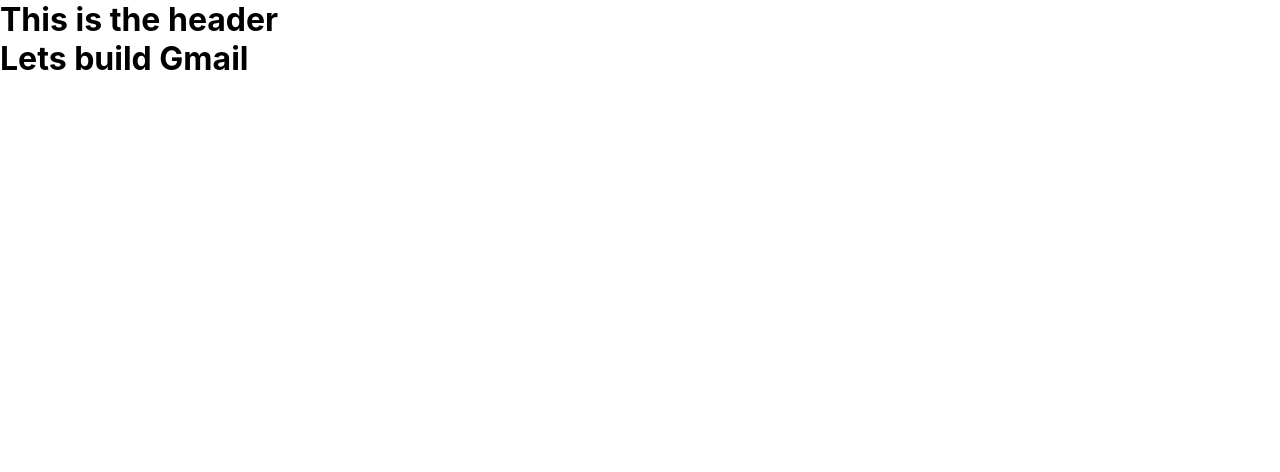
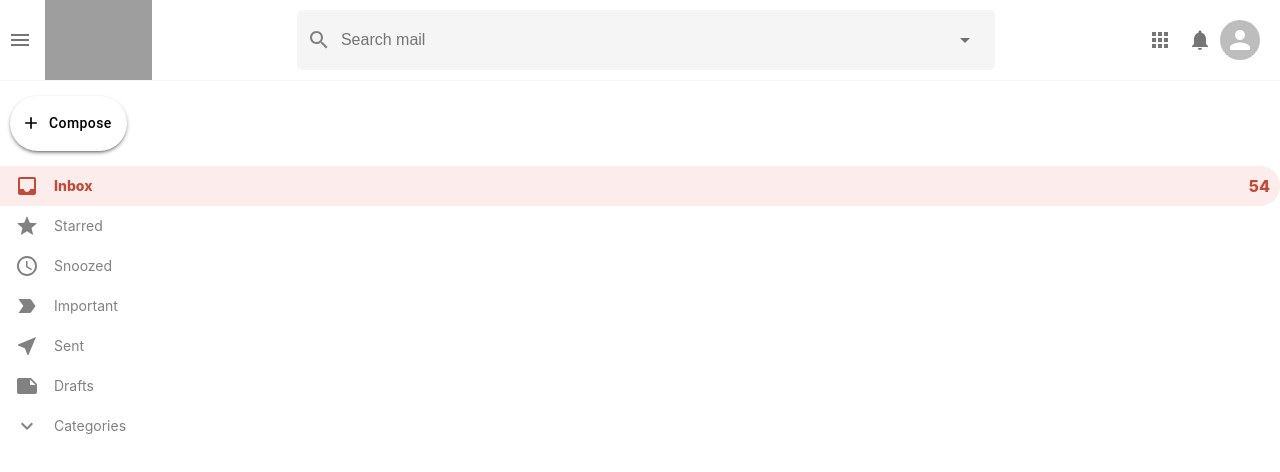
Before and after one commit to BrijeshPujara/Gmail-Clone, a React (Create React App) app in the folder gmail-clone/: page / in a window 1280 px wide. Shown: the top 472 px of the page. Built offline with nearby package versions, Linux system fonts and the light colour scheme; grey boxes are pictures that could not be loaded.

Commit message:
Sidebar designed

```diff
--- a/gmail-clone/package.json
+++ b/gmail-clone/package.json
@@ -3,6 +3,10 @@
   "version": "0.1.0",
   "private": true,
   "dependencies": {
+    "@emotion/react": "^11.8.2",
+    "@emotion/styled": "^11.8.1",
+    "@mui/icons-material": "^5.5.0",
+    "@mui/material": "^5.5.0",
     "@reduxjs/toolkit": "^1.8.0",
     "@testing-library/jest-dom": "^4.2.4",
     "@testing-library/react": "^9.5.0",
--- a/gmail-clone/src/App.js
+++ b/gmail-clone/src/App.js
@@ -1,12 +1,14 @@
 import React from 'react';
 import './App.css';
 import Header from './components/Header';
+import Sidebar from './components/Sidebar';
 
 function App() {
   return (
     <div className="app">
       <Header />
-      <h1>Lets build Gmail</h1>
+      <Sidebar />
+
 
     </div>
   );
--- a/gmail-clone/src/components/Header.css
+++ b/gmail-clone/src/components/Header.css
@@ -0,0 +1,44 @@
+.header {
+    display: flex;
+    align-items: center;
+    justify-content: space-between;
+    border-bottom: 1px solid whitesmoke;
+}
+
+.header-left {
+    display: flex;
+    align-items: center;
+}
+
+.header-left > img {
+    object-fit: contain;
+    height: 80px;
+    margin-left: 5px;
+}
+
+.header-middle {
+    display: flex;
+    flex: 0.7;
+    align-items: center;
+    background-color: whitesmoke;
+    padding: 10px;
+    border-radius: 5px;
+}
+
+.header-middle > .MuiSvgIcon-root {
+    color: gray;
+}
+
+.header-middle > input {
+    border: none;
+    width: 100%;
+    padding: 10px;
+    outline-width: 0;
+    font-size: medium;
+    background-color: transparent;
+}
+
+.header-right {
+    display: flex;
+    padding-right: 20px;
+}
--- a/gmail-clone/src/components/Header.js
+++ b/gmail-clone/src/components/Header.js
@@ -1,11 +1,42 @@
 import React from "react";
 import "./Header.css";
+import MenuIcon from "@mui/icons-material/Menu";
+import { Avatar, IconButton } from "@mui/material";
+import SearchIcon from "@mui/icons-material/Search";
+import ArrowDropDownIcon from "@mui/icons-material/ArrowDropDown";
+import AppsIcon from "@mui/icons-material/Apps";
+import NotificationsIcon from "@mui/icons-material/Notifications";
 
 function Header() {
-    return <div className="header">
-    <h1>This is the header</h1>
-
-    </div>;
+  return (
+    <div className="header">
+      <div className="header-left">
+        <IconButton>
+          <MenuIcon />
+        </IconButton>
+        <img
+          src="https://cdn.vox-cdn.com/thumbor/8fWz6qpiMYMsZhY4vrc9Vhl5yL8=/0x110:1320x770/fit-in/1200x600/cdn.vox-cdn.com/uploads/chorus_asset/file/21939811/newgmaillogo.jpg"
+          alt=""
+        />
+      </div>
+      <div className="header-middle">
+        <SearchIcon />
+        <input type="text" placeholder="Search mail" />
+        <IconButton>
+          <ArrowDropDownIcon />
+        </IconButton>
+      </div>
+      <div className="header-right">
+        <IconButton>
+          <AppsIcon />
+        </IconButton>
+        <IconButton>
+          <NotificationsIcon />
+              </IconButton>
+              <Avatar />
+      </div>
+    </div>
+  );
 }
 
 export default Header;
--- /dev/null
+++ b/gmail-clone/src/components/Sidebar.css
@@ -0,0 +1,14 @@
+.sidebar > button {
+    color: black;
+}
+
+.sidebar-compose{
+    margin-top: 15px !important;
+    margin-left: 10px !important;
+    margin-bottom: 15px !important;
+    text-transform: capitalize !important;
+    color: gray;
+    padding: 15px !important;
+    border-radius: 30px !important;
+    box-shadow: 0px 2px 5px -2px black;
+}
--- /dev/null
+++ b/gmail-clone/src/components/Sidebar.js
@@ -0,0 +1,40 @@
+import { Button } from "@mui/material";
+import React from "react";
+import "./Sidebar.css";
+import AddIcon from "@mui/icons-material/Add";
+import InboxIcon from "@mui/icons-material/Inbox";
+import StarIcon from "@mui/icons-material/Star";
+import AccessTimeIcon from "@mui/icons-material/AccessTime";
+import LabelImportantIcon from "@mui/icons-material/LabelImportant";
+import NearMeIcon from "@mui/icons-material/NearMe";
+import NoteIcon from "@mui/icons-material/Note";
+import ExpandMoreIcon from "@mui/icons-material/ExpandMore";
+import SidebarOption from "./SidebarOption";
+
+function Sidebar() {
+  return (
+    <div className="sidebar">
+      <Button
+        startIcon={<AddIcon fontSize="large" />}
+        className="sidebar-compose"
+      >
+        Compose
+      </Button>
+
+      <SidebarOption
+        Icon={InboxIcon}
+        title="Inbox"
+        number={54}
+        selected={true}
+      />
+      <SidebarOption Icon={StarIcon} title="Starred" number={54} />
+      <SidebarOption Icon={AccessTimeIcon} title="Snoozed" number={54} />
+      <SidebarOption Icon={LabelImportantIcon} title="Important" number={54} />
+      <SidebarOption Icon={NearMeIcon} title="Sent" number={54} />
+      <SidebarOption Icon={NoteIcon} title="Drafts" number={54} />
+      <SidebarOption Icon={ExpandMoreIcon} title="Categories" number={54} />
+    </div>
+  );
+}
+
+export default Sidebar;
--- /dev/null
+++ b/gmail-clone/src/components/SidebarOption.css
@@ -0,0 +1,44 @@
+.sidebarOption {
+  display: flex;
+  align-items: center;
+  height: 40px;
+  padding: 0 10px;
+  border-top-right-radius: 20px;
+  border-bottom-right-radius: 20px;
+  cursor: pointer;
+  color: #818181;
+}
+
+.sidebarOption:hover,
+.sidebarOption:hover > p,
+.sidebarOption:hover > h3,
+.sidebarOption-active,
+.sidebarOption-active > p,
+.sidebarOption-active > h3 {
+  background-color: #fcecec;
+  color: #c04b37;
+  font-weight: 800 !important;
+}
+
+.sidebarOption > .MuiSvgIcon-root {
+  padding: 5px;
+}
+.sidebarOption > p {
+  display: none;
+  font-weight: 300;
+}
+
+.sidebarOption > h3 {
+  flex: 1;
+  margin-left: 10px;
+  font-size: 14px;
+  font-weight: 400;
+}
+
+.sidebarOption-active > p {
+    display: inline !important;
+}
+
+.sidebarOption:hover > p {
+  display: inline;
+}
--- /dev/null
+++ b/gmail-clone/src/components/SidebarOption.js
@@ -0,0 +1,14 @@
+import React from "react";
+import "./SidebarOption.css";
+
+function SidebarOption({ Icon, title, number, selected }) {
+  return (
+    <div className={`sidebarOption ${selected && "sidebarOption-active"}`}>
+      <Icon />
+      <h3>{title}</h3>
+      <p>{number}</p>
+    </div>
+  );
+}
+
+export default SidebarOption;
```
Also changed, not shown: 2 other files (tests, documents, lock files or other folders).
